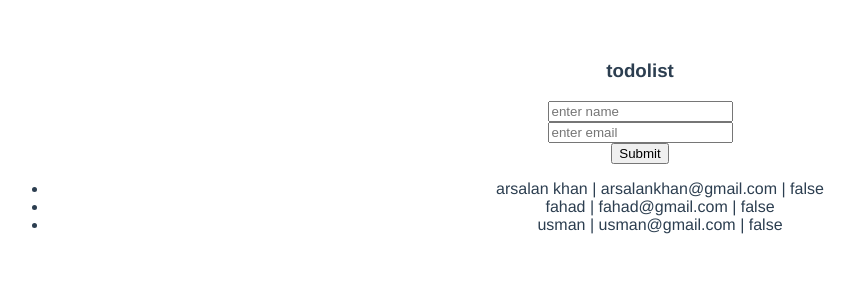
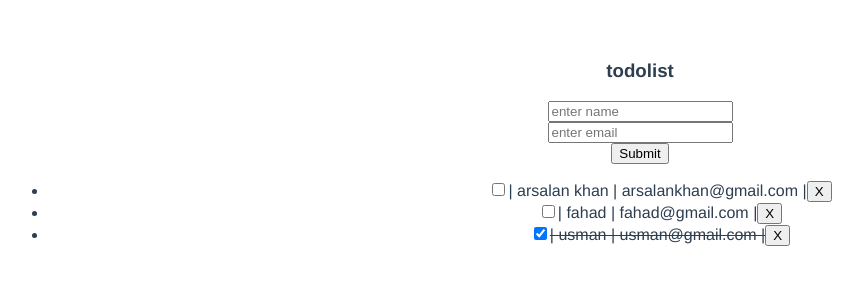
Before and after one commit to liquid11/traversy_tutorial, a Vue app: page / in a window 1280 px wide. Shown: the top 300 px of the page, without its empty margins (0-863 px from the left). Built offline with nearby package versions, Linux system fonts and the light colour scheme.

Commit message:
todo list

```diff
--- a/src/components/Users.vue
+++ b/src/components/Users.vue
@@ -10,7 +10,9 @@
         </form>
         <ul >
             <li v-for="user in users">
-                {{user.name}} | {{user.email}} | {{user.contacted}}
+              <input type="checkbox" class="toggle" v-model="user.contacted">
+              <span :class="{contacted: user.contacted}">|  {{user.name}} | {{user.email}} |</span>
+              <button v-on:click="deleteUser(user)">X</button>
             </li>
 
         </ul>
@@ -36,7 +38,7 @@ export default {
         },
         {
           name: "usman",
-          contacted: false,
+          contacted: true,
           email: "usman@gmail.com"
         }
       ]
@@ -45,16 +47,24 @@ export default {
   methods: {
     addUser: function(e) {
     //   console.log("adduser");
-      users.push({
+      this.users.push({
 
           name: this.newUser.name,
           email:this.newUser.name,
           contacted: true
       });
             e.preventDefault();
+    },
+
+    deleteUser: function(user){
+
+     this.users.splice(this.users.indexOf(user), 1);
     }
   }
 };
 </script>
 <style scoped>
+.contacted{
+  text-decoration: line-through;
+}
 </style>
```
Also changed, not shown: 1 other file (tests, documents, lock files or other folders).
